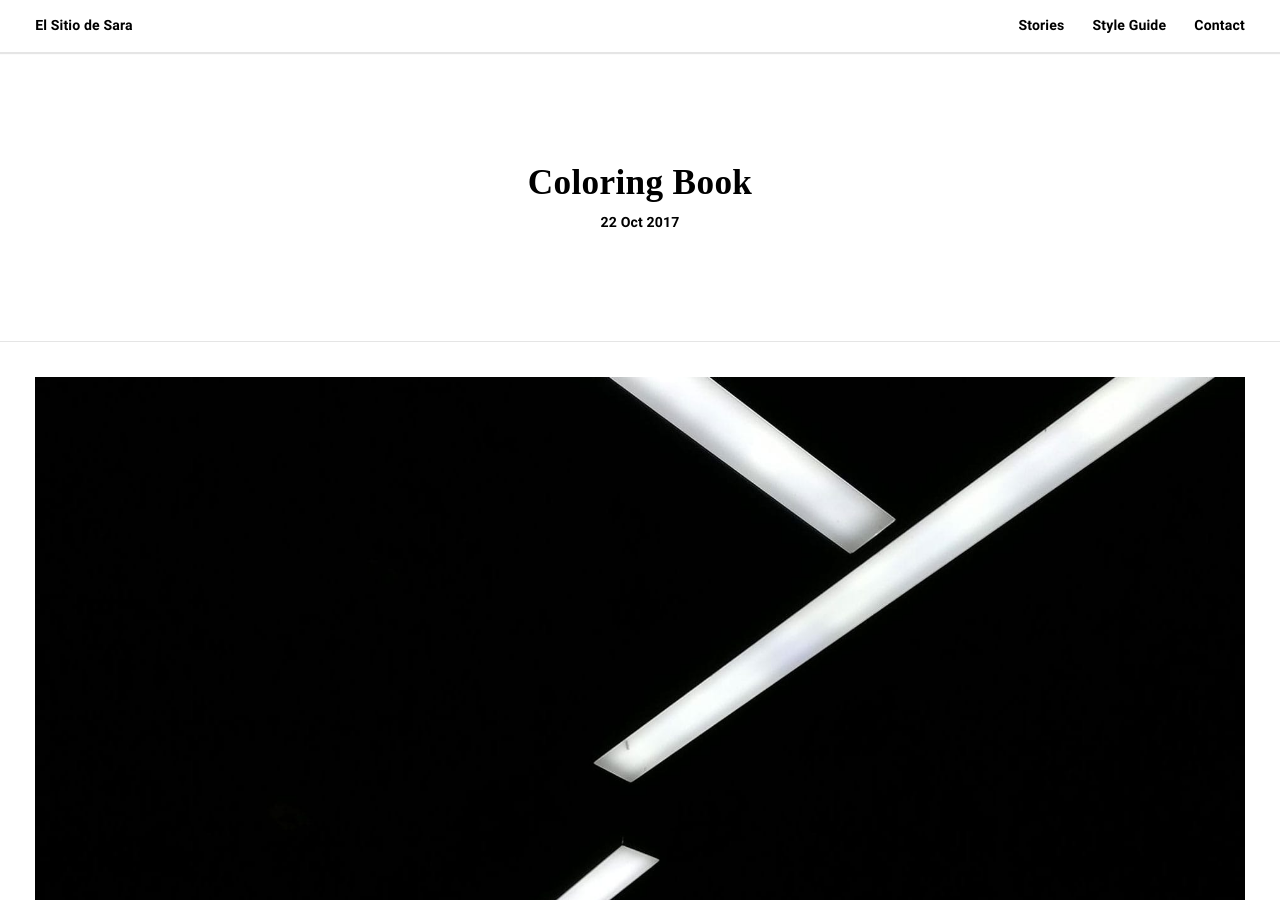
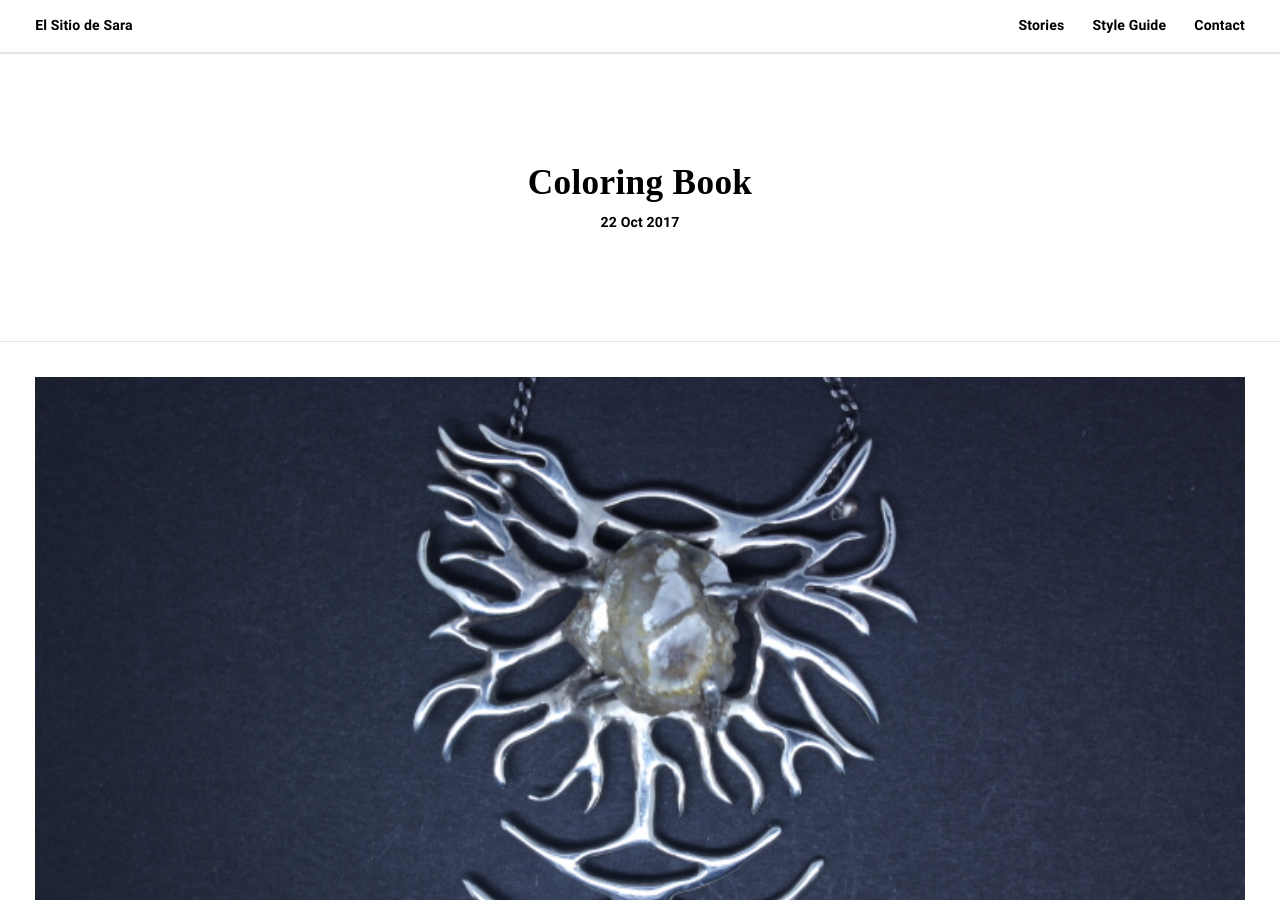
Before and after one commit to metamorpha-taller/sitiotutorial, a Jekyll site: the page built from _posts/2017-10-22-coloring-book.markdown, in a window 1280 px wide and 900 px high. Built offline with Jekyll 4.4.1, drawn with Linux system fonts in a browser that asks for light colours; some web fonts are replaced.

```diff
--- a/_config.yml
+++ b/_config.yml
@@ -1,6 +1,6 @@
 # Site/SEO settings
 email: okay@samesies.io
-baseurl: "/sitiotutorial"
+baseurl:  /sitiotutorial
 permalink: /:year/:month/:day/:title/
 google_analytics:
 
--- a/_posts/2017-10-22-coloring-book.markdown
+++ b/_posts/2017-10-22-coloring-book.markdown
@@ -3,7 +3,7 @@ layout: post
 title: "Coloring Book"
 date: 2017-10-22
 description:
-image: /assets/images/placeholder-8.jpg
+image: /sitiotutorial/assets/images/sara/IMG_9605.jpg
 author: Thomas Vaeth
 tags:
   - Squid
--- a/_posts/2017-10-23-polaroid-williamsburg.markdown
+++ b/_posts/2017-10-23-polaroid-williamsburg.markdown
@@ -3,7 +3,7 @@ layout: post
 title: “C A M B I O”
 date: 2017-10-23
 description:
-image: /assets/images/sara/IMG_9605.jpg
+image: 	/sitiotutorial/assets/images/sara/IMG_9605.jpg
 author: Thomas Vaeth
 tags:
   - Dummy Text
```
Also changed, not shown: other parts of _posts/2017-10-22-coloring-book.markdown (+1 -1 lines).
